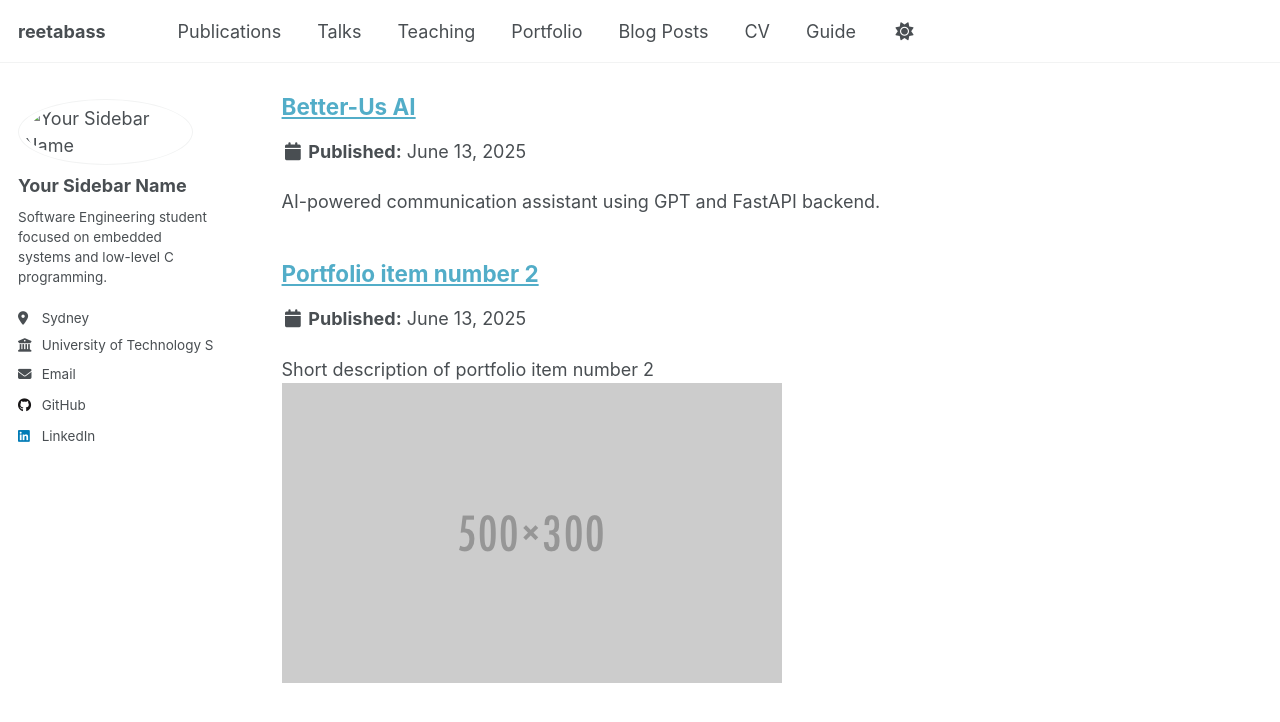
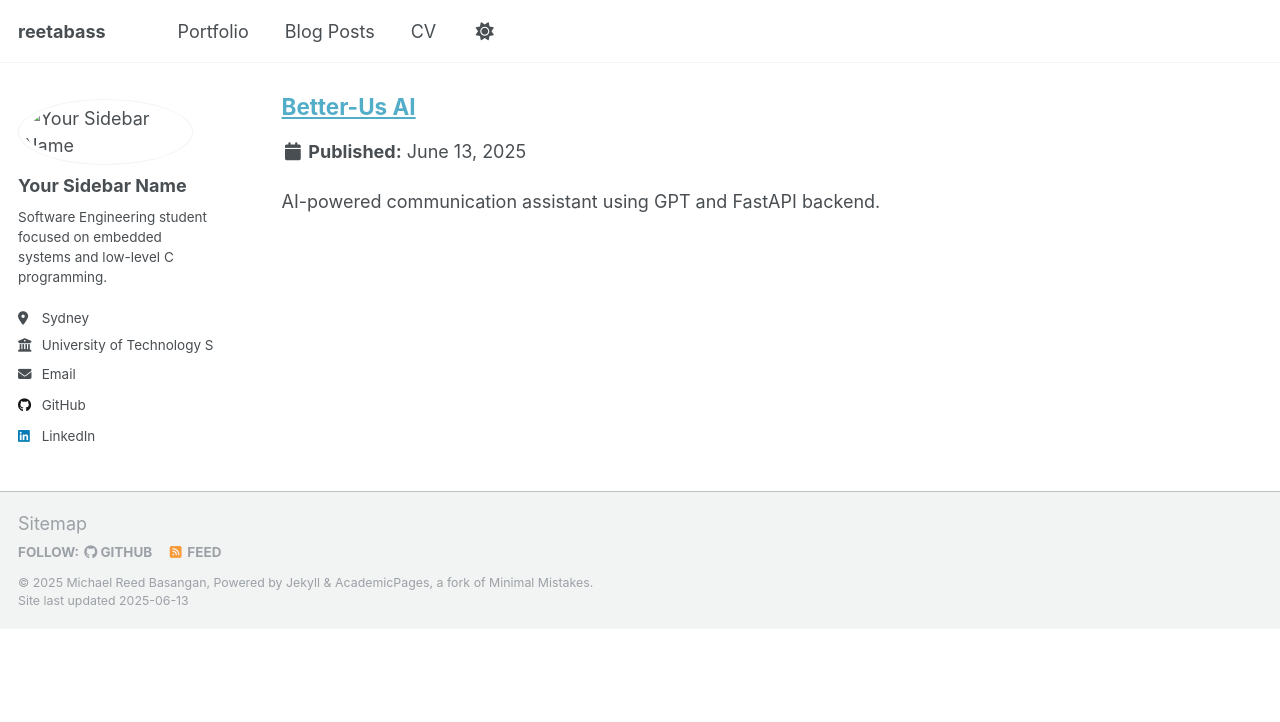
Before and after one commit to Reetabass/reetabass.github.io, a Jekyll site: the page built from _pages/portfolio.html, in a window 1280 px wide and 900 px high, scrolled down 1251 px. Shown: the top 722 px of the window. Built offline with Jekyll 4.4.1, drawn with Linux system fonts in a browser that asks for light colours; after the commit the page ends 1880 px from its top, so only the background shows below that.

Commit message:
Visual changes

```diff
--- a/_data/navigation.yml
+++ b/_data/navigation.yml
@@ -8,15 +8,6 @@
 #      Markdown formatted page while the second is generated using JSON.
 
 main:
-  - title: "Publications"
-    url: /publications/
-
-  - title: "Talks"
-    url: /talks/
-
-  - title: "Teaching"
-    url: /teaching/
-
   - title: "Portfolio"
     url: /portfolio/
 
@@ -28,6 +19,3 @@ main:
 
   # - title: "CV"
   #   url: /cv-json/
-
-  - title: "Guide"
-    url: /markdown/
--- a/_portfolio/portfolio-2.html
+++ /dev/null
@@ -1,7 +0,0 @@
----
-title: "Portfolio item number 2"
-excerpt: "Short description of portfolio item number 2 <br/><img src='/images/500x300.png'>"
-collection: portfolio
----
-
-This is an item in your portfolio. It can be have images or nice text. If you name the file .md, it will be parsed as markdown. If you name the file .html, it will be parsed as HTML.
```
